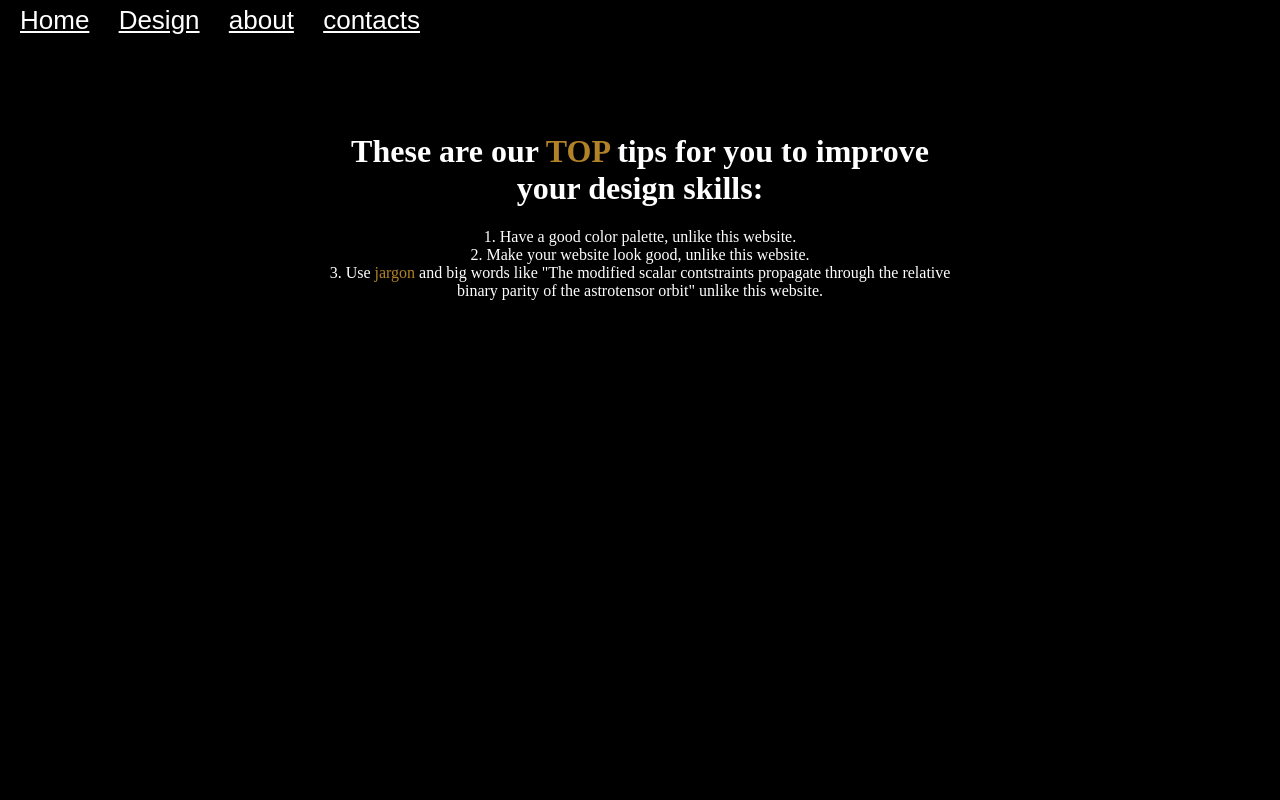
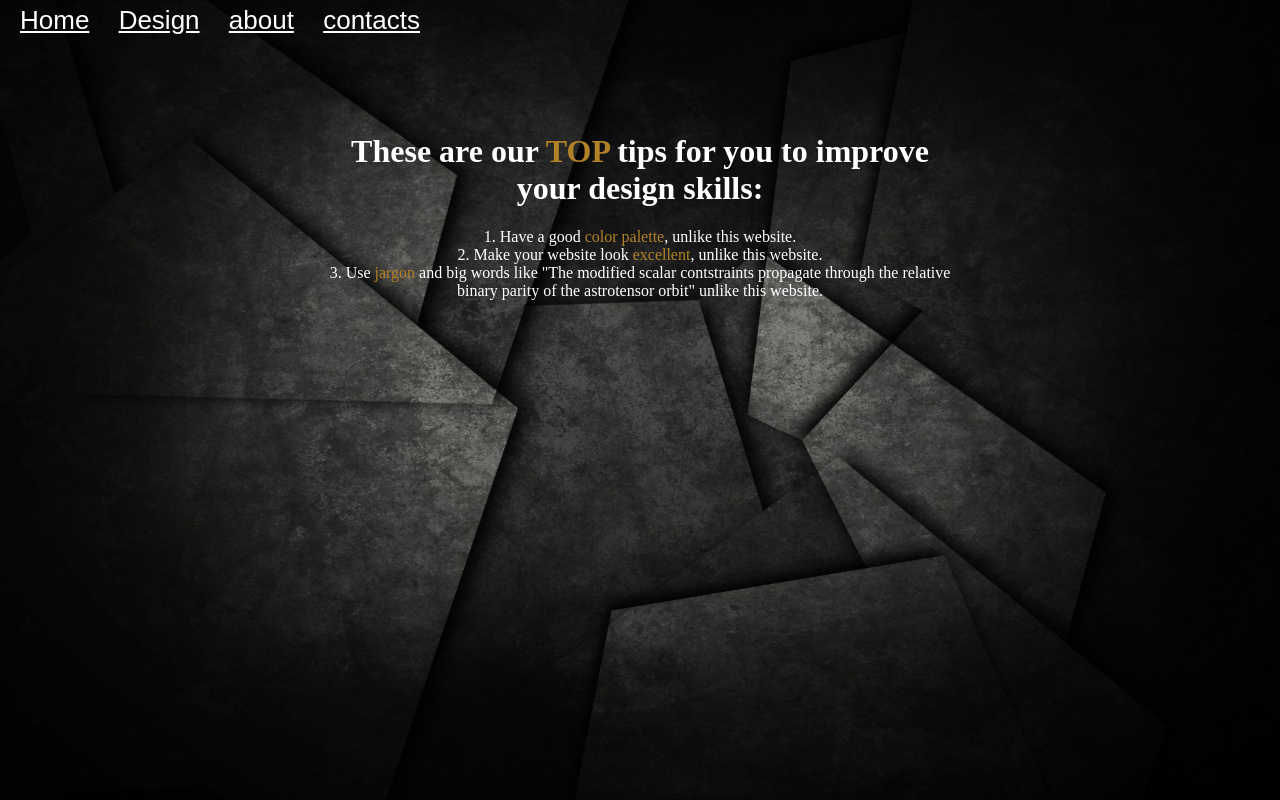
Before and after one commit to Juggle6/casual-programming, a React (Vite) app: page /Design in a window 1280 px wide. Built offline with nearby package versions, Linux system fonts and the light colour scheme.

Commit message:
Added background to Design page

```diff
--- a/src/Pages/designPage/design.css
+++ b/src/Pages/designPage/design.css
@@ -1,6 +1,16 @@
 body {
-    background-color: black;
     text-align: center;
+}
+
+.BackgroundImage {
+    background: url("/images/designbackground.png");
+    background-position: center;
+    background-repeat: no-repeat;
+    background-size: cover;
+    height: 100vh;
+    position: relative;
+    background-color: grey;
+    background-blend-mode: multiply;
 }
 
 .UnderNavBar {
--- a/src/Pages/designPage/design.jsx
+++ b/src/Pages/designPage/design.jsx
@@ -3,14 +3,15 @@ import './design.css'
 
 export default function DesignPage() {
   return (
+    <div className="BackgroundImage">
       <div className="UnderNavBar">
         <h1>
     These are our <span className="GoldEmphasis">TOP</span> tips for you to improve your design skills:
     </h1>
     <p>
-      1. Have a good color palette, unlike this website.
+    1. Have a good <span className="GoldEmphasis">color palette</span>, unlike this website.
     <br/>
-      2. Make your website look good, unlike this website.
+    2. Make your website look <span className="GoldEmphasis">excellent</span>, unlike this website.
     <br/>
     3. Use <span className="GoldEmphasis">jargon </span>
     and big words like "The modified scalar contstraints propagate
@@ -18,5 +19,6 @@ export default function DesignPage() {
     unlike this website.
     </p>
   </div>
+    </div>
   )
 }
--- a/src/Pages/home/home.jsx
+++ b/src/Pages/home/home.jsx
@@ -5,7 +5,7 @@ import TimelineComponent from '../../components/timeline/timeline.jsx'
 export default function HomePage() {
     return (
         <>
-            <HomeComponent />
+            <HomeComponent/>
             <TimelineComponent />
         </>
     )
```
Also changed, not shown: public/images/designbackground.png (added). Lines whose indentation alone changed are shown as unchanged.
